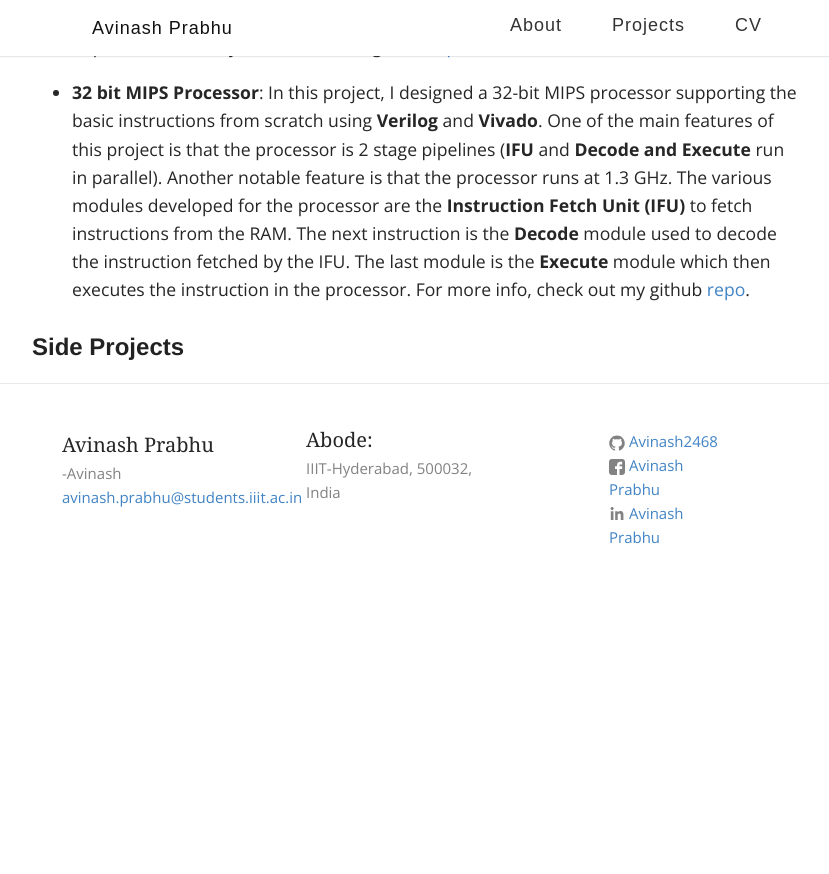
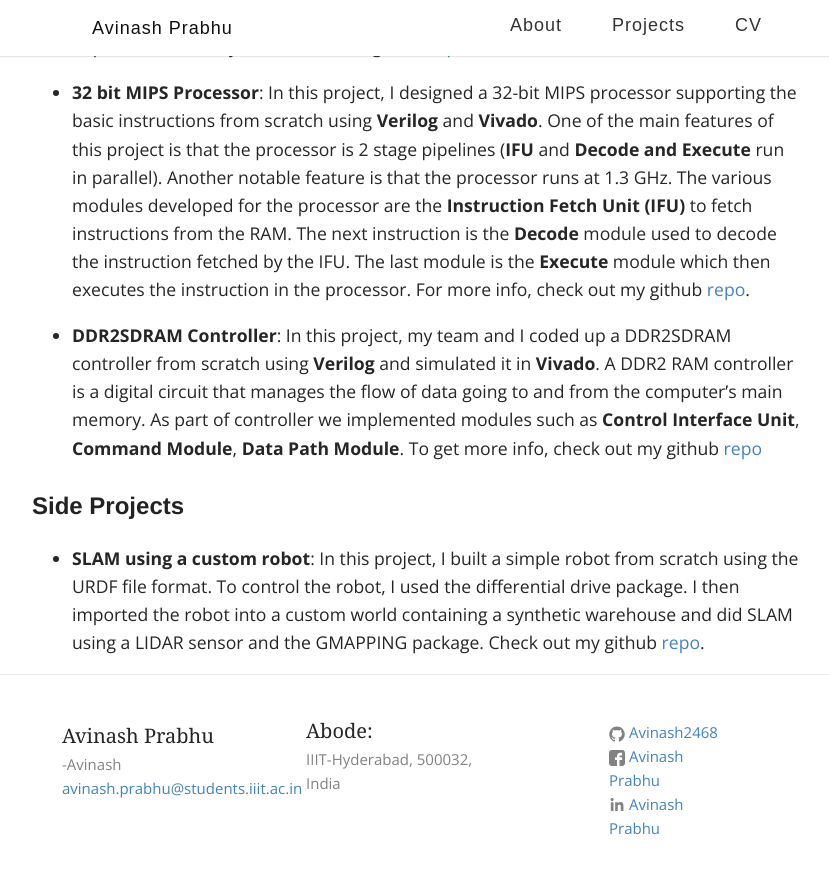
Before and after one commit to Avinash2468/avinash2468.github.io, a Jekyll site: the page built from _pages/projects.md, in a window 1280 px wide and 900 px high, scrolled down 759 px. Shown: the top 874 px of the window, without its empty margins (223-1052 px from the left). Built offline with Jekyll 4.4.1, drawn with Linux system fonts in a browser that asks for light colours; some web fonts are replaced; before the commit the page ends 1368 px from its top, so only the background shows below that; some of the changed text lies outside the part shown.

Commit message:
added projects

```diff
--- a/_pages/projects.md
+++ b/_pages/projects.md
@@ -17,12 +17,21 @@ I mainly worked on the Vision part of the project. For stair detection, we train
 
 * **32 bit MIPS Processor**: In this project, I designed a 32-bit MIPS processor supporting the basic instructions from scratch using **Verilog** and **Vivado**. One of the main features of this project is that the processor is 2 stage pipelines (**IFU** and **Decode and Execute** run in parallel). Another notable feature is that the processor runs at 1.3 GHz. The various modules developed for the processor are the **Instruction Fetch Unit (IFU)** to fetch instructions from the RAM. The next instruction is the **Decode** module used to decode the instruction fetched by the IFU. The last module is the **Execute** module which then executes the instruction in the processor. For more info, check out my github [repo][Github Repo 3].
 
+* **DDR2SDRAM Controller**: In this project, my team and I coded up a DDR2SDRAM controller from scratch using **Verilog** and simulated it in **Vivado**. A DDR2 RAM controller is a digital circuit that manages the flow of data going to and from the computer's main memory. As part of controller we implemented modules such as **Control Interface Unit**, **Command Module**, **Data Path Module**. To get more info, check out my github [repo][Github Repo 5]
+
 ## Side Projects
+
+* **SLAM using a custom robot**: In this project, I built a simple robot from scratch using the URDF file format. To control the robot, I used the differential drive package. I then imported the robot into a custom world containing a synthetic warehouse and did SLAM using a LIDAR sensor and the GMAPPING package. Check out my github [repo][Github Repo 4].
+
+
+
 
 
 [Github Repo 1]: https://github.com/Avinash2468/Stair_Climbing_Robot
 [Github Repo 2]: https://github.com/Avinash2468/IOT_STREETLIGHTS
 [Github Repo 3]: https://github.com/Avinash2468/32-bit-2-stage-pipelined-mips-processor
+[Github Repo 4]: https://github.com/Avinash2468/Warehouse_SLAM_RRC
+[Github Repo 5]: https://github.com/Avinash2468/DDR2_Controller
 [AdvancedBehaviors]: https://github.com/Terasology/AdvancedBehaviors/
 [AdventureAssets]: https://github.com/Terasology/AdventureAssets
 [WildAnimals]: https://github.com/Terasology/WildAnimals
```
Also changed, not shown: other parts of _pages/projects.md (+2 -2 lines), 3 other files.
